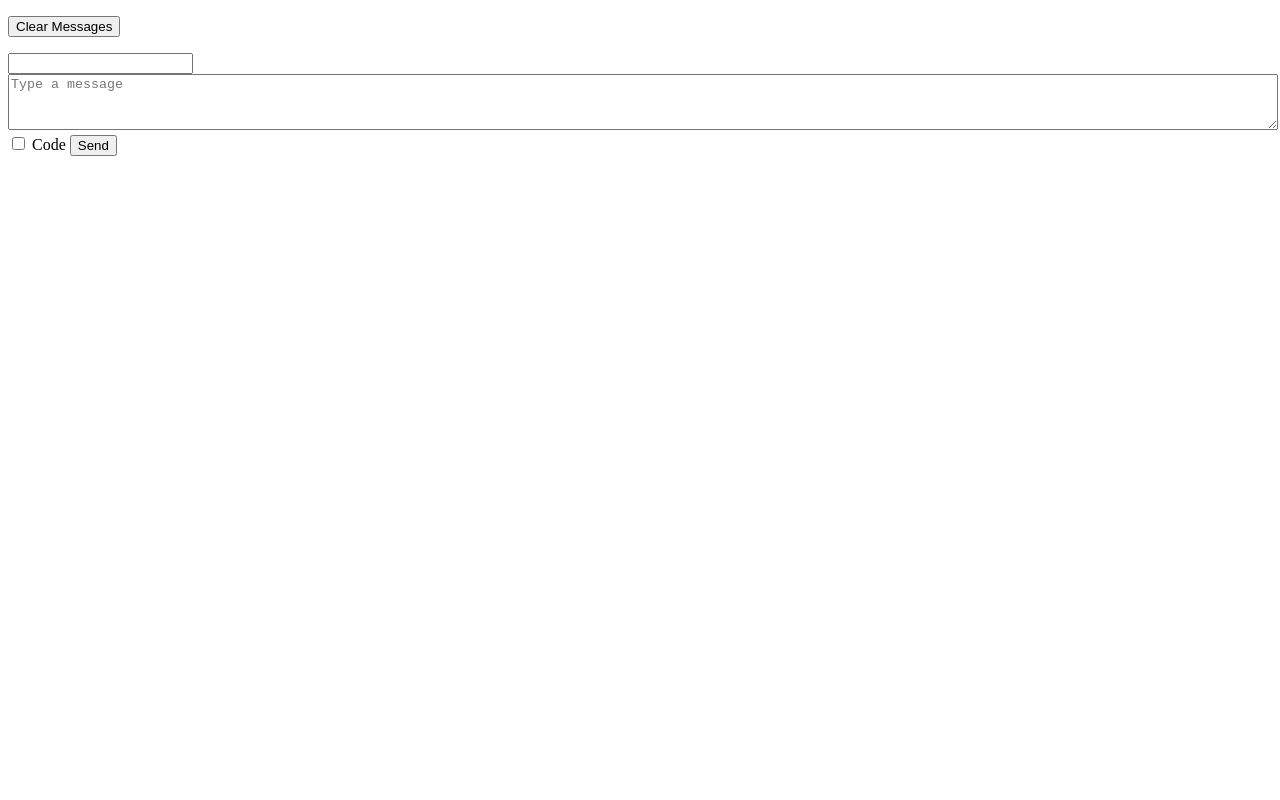
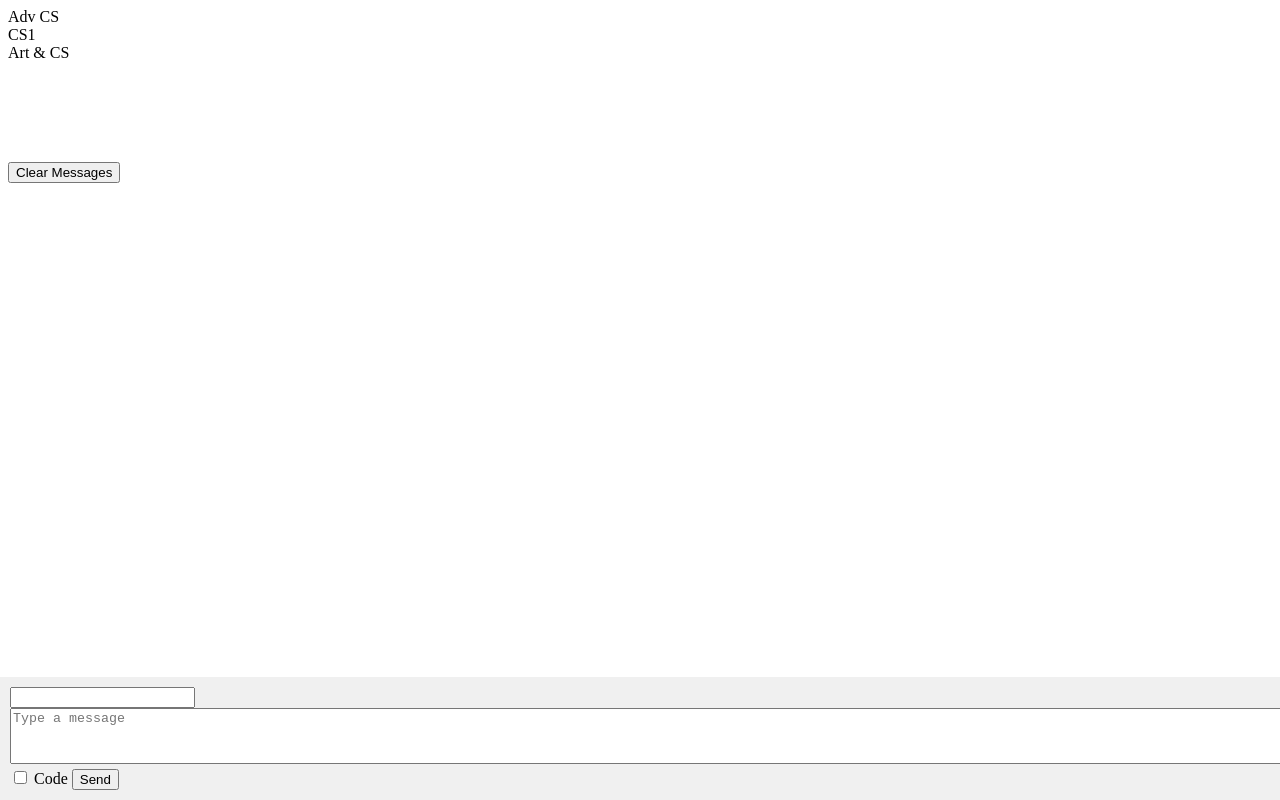
Before and after one commit to kellylougheed/archer-slack, a plain HTML site: page frontend/index.html in a window 1280 px wide. Drawn offline with Linux system fonts and the light colour scheme; no server answers.

Commit message:
Add channels

```diff
--- a/frontend/app.js
+++ b/frontend/app.js
@@ -1,7 +1,7 @@
 // Put in real backend URL once deployed on Render
 const API = "https://studious-space-dollop-jjp6rp7w9q5hqp66-3000.app.github.dev/api";
 
-let channel = "cs1"; // other channels: adv, art
+let userChannel = "cs1"; // other channels: "adv", "art"
 
 function loadName() {
     if (localStorage.getItem("username")) {
@@ -9,7 +9,11 @@ function loadName() {
     }
 }
 
-async function loadMessages() {
+function changeChannel(channel) {
+    loadMessages(channel);
+}
+
+async function loadMessages(channel=userChannel) {
     const res = await fetch(`${API}/messages?channel=${channel}`);
     const messages = await res.json();
     console.log("Fetched messages:", messages);
@@ -28,7 +32,6 @@ function generateHTML(messages) {
     const container = document.createElement("div");
 
     for (m of messages) {
-        console.log("CHAR CODES:", m.message.split("").map(c => c.charCodeAt(0)));
 
         const wrapper = document.createElement("div");
         wrapper.classList.add("message");
@@ -56,12 +59,6 @@ function generateHTML(messages) {
 
         container.appendChild(wrapper);
     }
-
-    const testPre = document.createElement("pre");
-    const testCode = document.createElement("code");
-    testCode.textContent = "line1\nline2\n    line3";
-    testPre.appendChild(testCode);
-    document.getElementById("messages").appendChild(testPre);
 
     return container;
 }
@@ -100,5 +97,5 @@ async function clearMessages() {
 }
 
 loadName();
-loadMessages();
+loadMessages(userChannel);
 setInterval(loadMessages, 3000);
--- a/frontend/index.html
+++ b/frontend/index.html
@@ -5,14 +5,21 @@
   <link rel="stylesheet" href="style.css">
 </head>
 <body>
+
+  <div id="advChannel" onClick="changeChannel('adv')">Adv CS</div>
+  <div id="cs1Channel" onClick="changeChannel('cs1')">CS1</div>
+  <div id="artChannel" onClick="changeChannel('art')">Art & CS</div>
+
   <div id="messages"></div>
 
   <p><button onClick="clearMessages()">Clear Messages</button></p>
 
-  <input id="name" placeholder=""><br>
-  <textarea id="input" placeholder="Type a message"></textarea>
-  <input type="checkbox" id="isCode"> Code
-  <button onclick="sendMessage()">Send</button>
+  <div class="fixed-bottom-div">
+    <input id="name" placeholder=""><br>
+    <textarea id="input" placeholder="Type a message"></textarea>
+    <input type="checkbox" id="isCode"> Code
+    <button onclick="sendMessage()">Send</button>
+  </div>
 
   <script src="app.js"></script>
 </body>
--- a/frontend/style.css
+++ b/frontend/style.css
@@ -7,3 +7,18 @@ pre, code {
   white-space: pre-wrap;
   font-family: monospace;
 }
+
+#messages {
+    margin-bottom: 100px;
+}
+
+.fixed-bottom-div {
+  position: fixed;
+  bottom: 0;
+  left: 0;
+  right: 0;
+  width: 100%;
+  background-color: #f0f0f0;
+  padding: 10px;
+  z-index: 999;
+}
```
